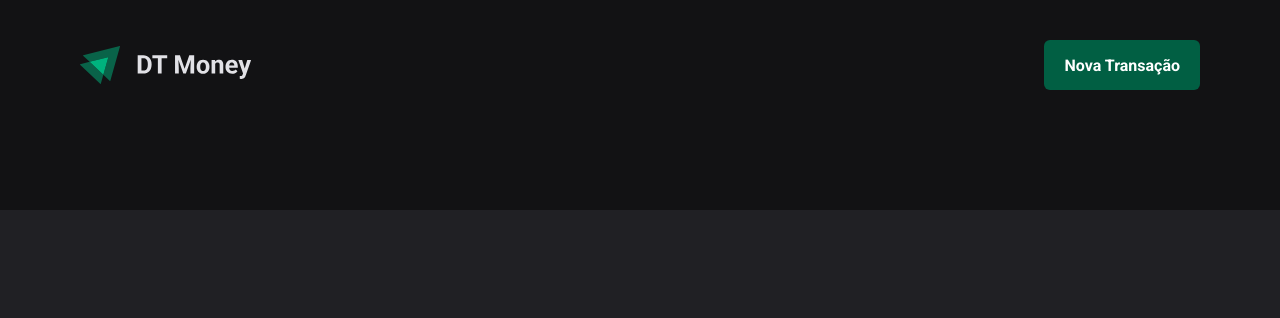
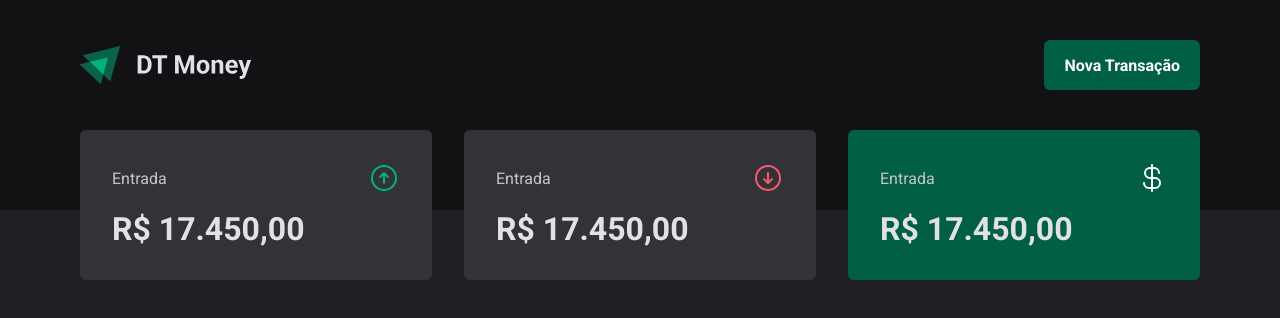
Before and after one commit to Azafman/03dt-money, a React (Vite) app: page / in a window 1280 px wide. Shown: the top 318 px of the page. Built offline with nearby package versions, Linux system fonts and the light colour scheme.

Commit message:
Estrutura visual - componente: summary

```diff
--- a/package.json
+++ b/package.json
@@ -10,6 +10,7 @@
     "preview": "vite preview"
   },
   "dependencies": {
+    "@phosphor-icons/react": "^2.1.7",
     "react": "^18.3.1",
     "react-dom": "^18.3.1",
     "styled-components": "^6.1.13"
--- a/src/components/Header/styles.ts
+++ b/src/components/Header/styles.ts
@@ -2,7 +2,7 @@
 
 export const HeaderContainer = styled.header`
     background: ${props => props.theme['gray-900']};
-    padding: 2.5rem 0 7.5rem;
+    padding: 2.5rem 0 7.5rem;//top horizontal bottom
 `
 export const HeaderContent = styled.div`
     width: 100%;
--- /dev/null
+++ b/src/components/Summary/index.tsx
@@ -0,0 +1,35 @@
+import { SummaryCard, SummaryContainer } from './styles'
+import { ArrowCircleDown, ArrowCircleUp, CurrencyDollar } from '@phosphor-icons/react'
+
+export const Summary = () => {
+  return (
+    <SummaryContainer>
+        <SummaryCard>
+            <header>
+                <span>Entrada</span>
+                <ArrowCircleUp size={32} color="#00b37e"/>
+            </header>
+
+            <strong>R$ 17.450,00</strong>
+        </SummaryCard>
+
+        <SummaryCard>
+            <header>
+                <span>Entrada</span>
+                <ArrowCircleDown size={32} color="#f75a68"/>
+            </header>
+
+            <strong>R$ 17.450,00</strong>
+        </SummaryCard>
+
+        <SummaryCard variant='green'>
+            <header>
+                <span>Entrada</span>
+                <CurrencyDollar size={32} color="#fff"/>
+            </header>
+
+            <strong>R$ 17.450,00</strong>
+        </SummaryCard>
+    </SummaryContainer>
+  )
+}
--- /dev/null
+++ b/src/components/Summary/styles.ts
@@ -0,0 +1,38 @@
+import styled, { css } from "styled-components";
+
+export const SummaryContainer = styled.section`
+    width: 100%;
+    max-width: 1120px;
+    margin: 0 auto;
+
+    display: grid;
+    grid-template-columns: repeat(3, 1fr);
+    gap: 2rem;/* faz com que os flex-itens desse container estejam em 3 colunas , com tamanhos iguais um ao lado do outro. */
+
+    margin-top: -5rem;/* ocupa o espaçõ deixado em branco pelo header */
+`
+interface SummaryCardProps {
+    variant?: 'green'
+}
+export const SummaryCard = styled.div<SummaryCardProps>`
+    background: ${props => props.theme['gray-600']};
+    border-radius: 6px;
+    padding: 2rem;
+
+    header {
+        display: flex;
+        align-items: center;
+        justify-content: space-between;
+        color: ${props => props.theme['gray-300']};
+    }
+
+    strong {
+        display: block;
+        margin-top: 1rem;
+        font-size: 2rem;
+    }
+
+    ${props => props.variant === 'green' && css`
+        background: ${props.theme['green-700']};
+    `}/* se a propriedade variant for passada, então o style entre \`\` será aplicado. */
+`
--- a/src/pages/Transactions/index.tsx
+++ b/src/pages/Transactions/index.tsx
@@ -1,9 +1,11 @@
 import { Header } from "../../components/Header"
+import { Summary } from "../../components/Summary"
 
 export const Transactions = () => {
   return (
     <div>
         <Header></Header>
+        <Summary></Summary>
     </div>
   )
 }
```
Also changed, not shown: 1 other file (tests, documents, lock files or other folders).
